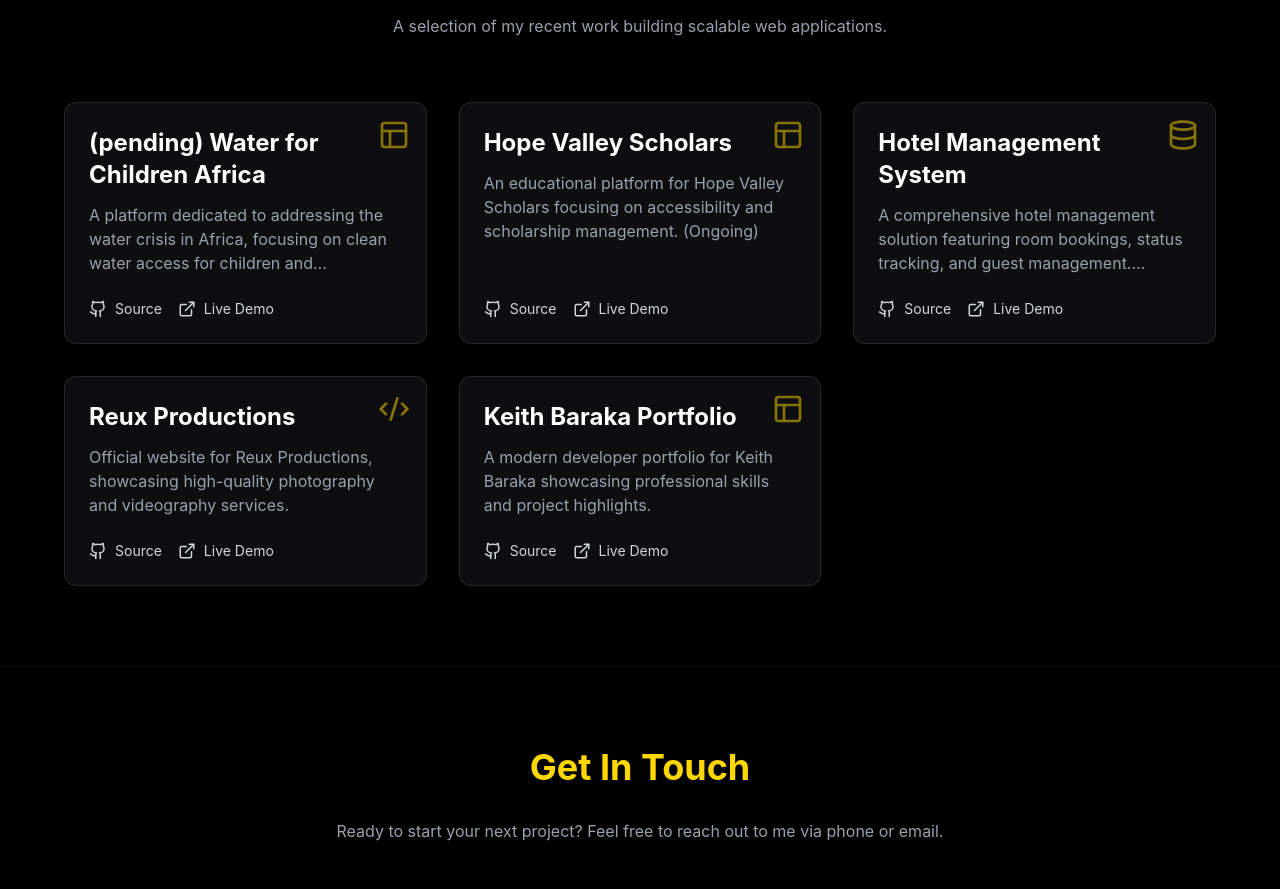
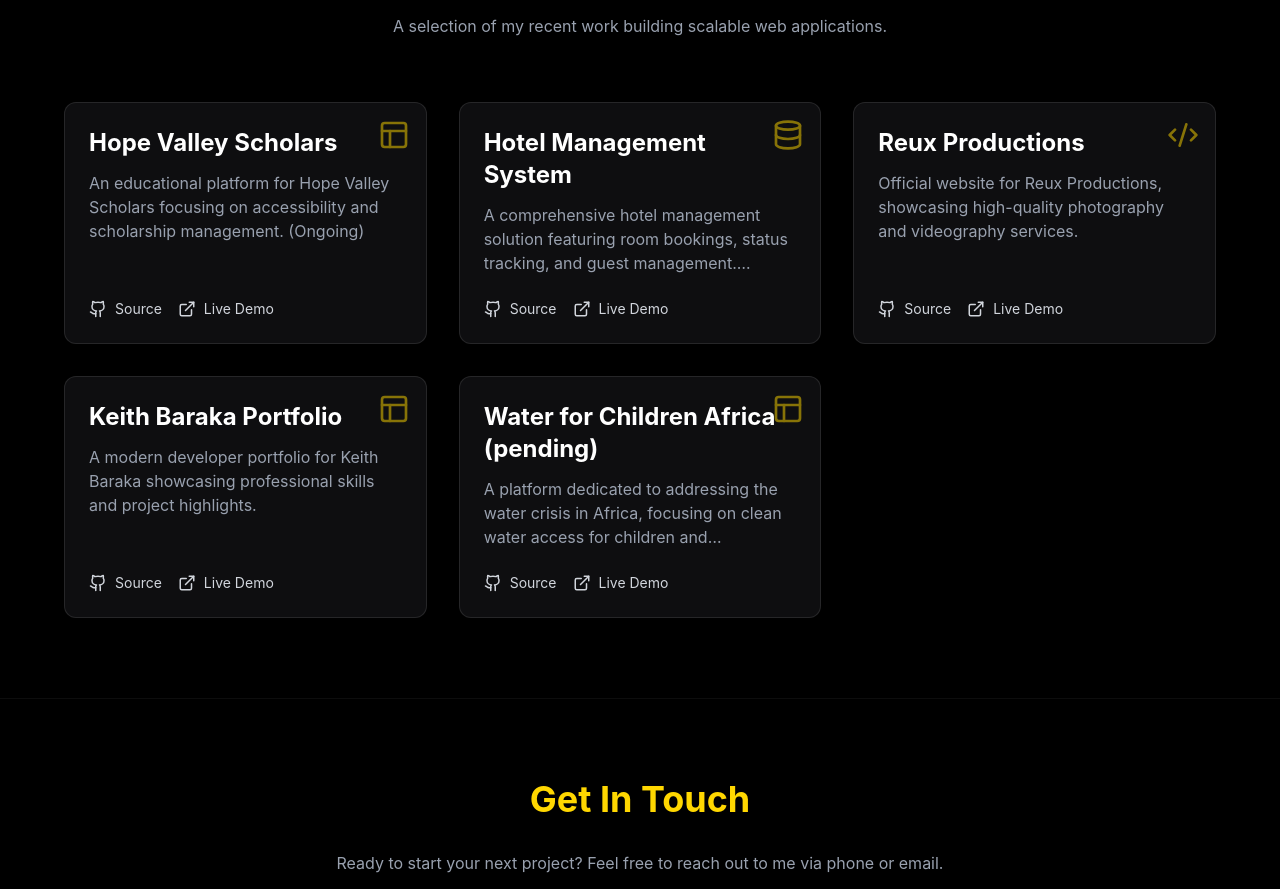
Before and after one commit to Fidelkyalo/Fidel_Portfolio, a React (Vite) app: page / in a window 1280 px wide. Shown: the part 1859-2748 px from the top of the page. Built offline with nearby package versions, Linux system fonts and the light colour scheme.

Commit message:
Refine Water for Children Africa project title and order

```diff
--- a/src/components/Projects.jsx
+++ b/src/components/Projects.jsx
@@ -3,12 +3,6 @@ import { motion } from 'framer-motion';
 import { Github, ExternalLink, Code2, Layout, Database } from 'lucide-react';
 
 const projects = [
-    {
-        title: "(pending) Water for Children Africa",
-        description: "A platform dedicated to addressing the water crisis in Africa, focusing on clean water access for children and sustainable solutions.",
-        links: { github: "#", live: "https://water-for-children-africa.vercel.app/" },
-        icon: <Layout className="w-8 h-8 text-gold" />
-    },
     {
         title: "Hope Valley Scholars",
         description: "An educational platform for Hope Valley Scholars focusing on accessibility and scholarship management. (Ongoing)",
@@ -31,6 +25,12 @@ const projects = [
         title: "Keith Baraka Portfolio",
         description: "A modern developer portfolio for Keith Baraka showcasing professional skills and project highlights.",
         links: { github: "#", live: "https://www.keith.pizzatechnologies.co.ke/" },
+        icon: <Layout className="w-8 h-8 text-gold" />
+    },
+    {
+        title: "Water for Children Africa (pending)",
+        description: "A platform dedicated to addressing the water crisis in Africa, focusing on clean water access for children and sustainable solutions.",
+        links: { github: "#", live: "https://water-for-children-africa.vercel.app/" },
         icon: <Layout className="w-8 h-8 text-gold" />
     }
 ];
```
